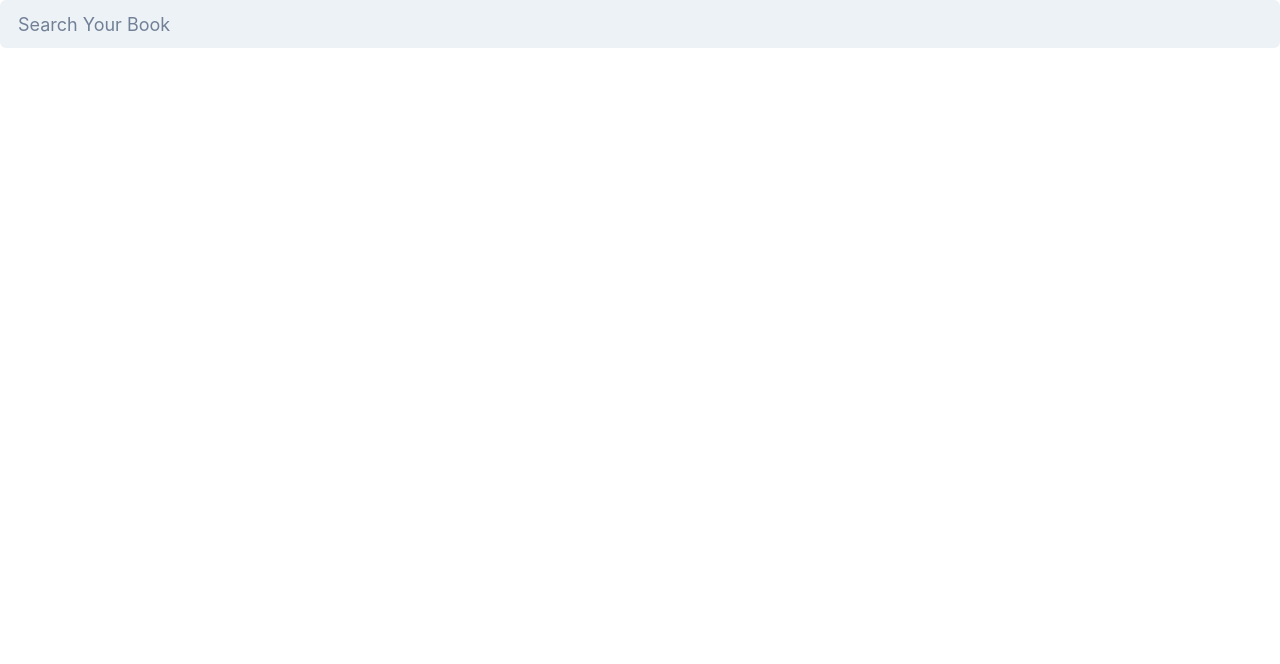
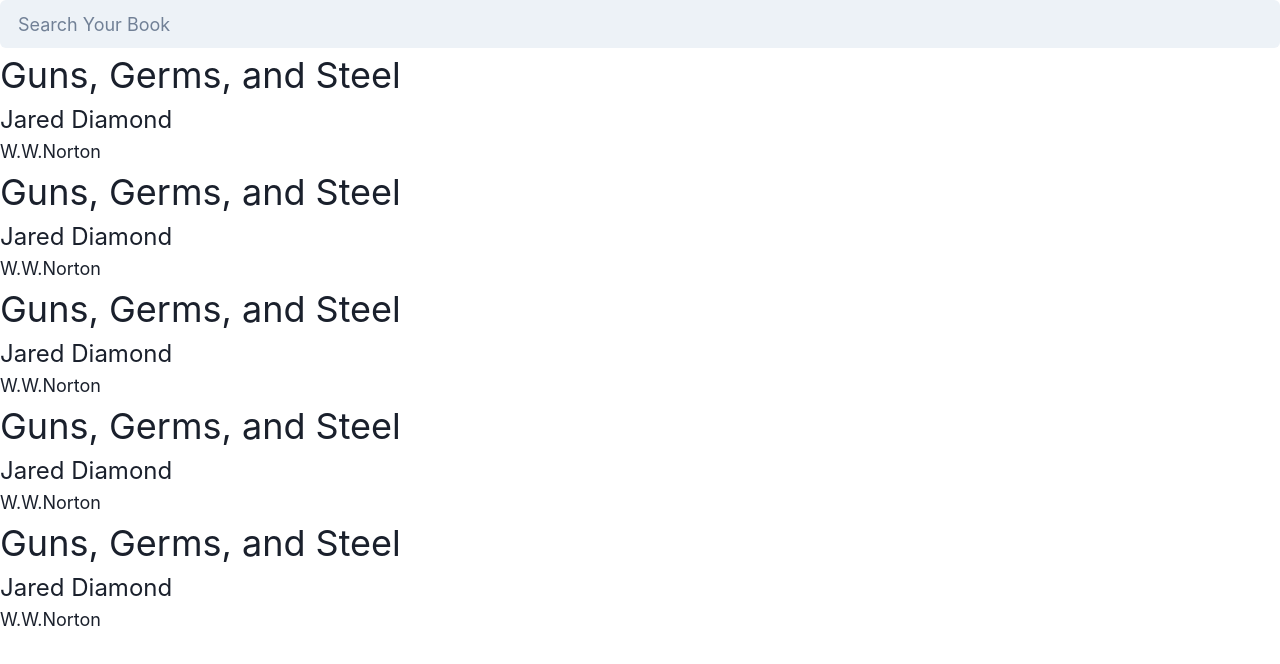
Before and after one commit to Ajand/popcorn-assignment, a Next.js app: page / in a window 1280 px wide. Shown: the top 664 px of the page. Built offline with nearby package versions, Linux system fonts and the light colour scheme.

Commit message:
added minimal book item

```diff
--- /dev/null
+++ b/components/BookItem.tsx
@@ -0,0 +1,16 @@
+import { FC, Dispatch, SetStateAction } from "react";
+import { Box, Text } from "@chakra-ui/react";
+
+import { Book } from "../lib/types";
+
+const BookInput: FC<{ book: Book }> = ({ book }) => {
+  return (
+    <Box>
+      <Text fontSize="4xl">{book.title}</Text>
+      <Text fontSize="2xl">{book.author}</Text>
+      <Text fontSize="lg">{book.publisher}</Text>
+    </Box>
+  );
+};
+
+export default BookInput;
--- /dev/null
+++ b/lib/types.ts
@@ -0,0 +1,6 @@
+export interface Book {
+  id?: string;
+  author: string;
+  title: string;
+  publisher: string;
+}
--- a/pages/index.tsx
+++ b/pages/index.tsx
@@ -3,7 +3,42 @@
 import Head from "next/head";
 import { Box } from "@chakra-ui/react";
 
+import { Book } from "../lib/types";
 import BookInput from "../components/BookInput";
+import BookItem from "../components/BookItem";
+
+const books: Book[] = [
+  {
+    id: "1",
+    title: "Guns, Germs, and Steel",
+    author: "Jared Diamond",
+    publisher: "W.W.Norton",
+  },
+  {
+    id: "2",
+    title: "Guns, Germs, and Steel",
+    author: "Jared Diamond",
+    publisher: "W.W.Norton",
+  },
+  {
+    id: "3",
+    title: "Guns, Germs, and Steel",
+    author: "Jared Diamond",
+    publisher: "W.W.Norton",
+  },
+  {
+    id: "4",
+    title: "Guns, Germs, and Steel",
+    author: "Jared Diamond",
+    publisher: "W.W.Norton",
+  },
+  {
+    id: "5",
+    title: "Guns, Germs, and Steel",
+    author: "Jared Diamond",
+    publisher: "W.W.Norton",
+  },
+];
 
 const Home: NextPage = () => {
   const [searchString, setSearchStr] = useState("");
@@ -20,6 +55,9 @@
       </Head>
       <Box>
         <BookInput value={searchString} setValue={setSearchStr} />
+        {books.map((book) => (
+          <BookItem book={book} key={book.id} />
+        ))}
       </Box>
     </div>
   );
```
